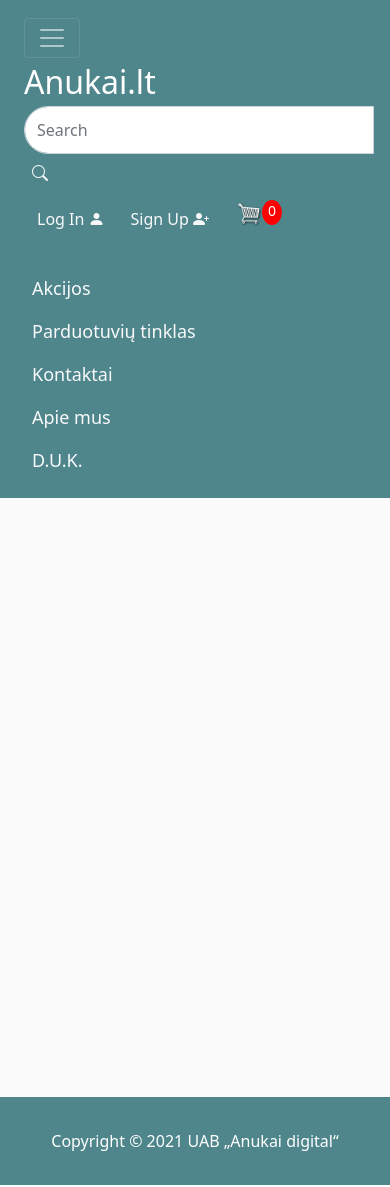
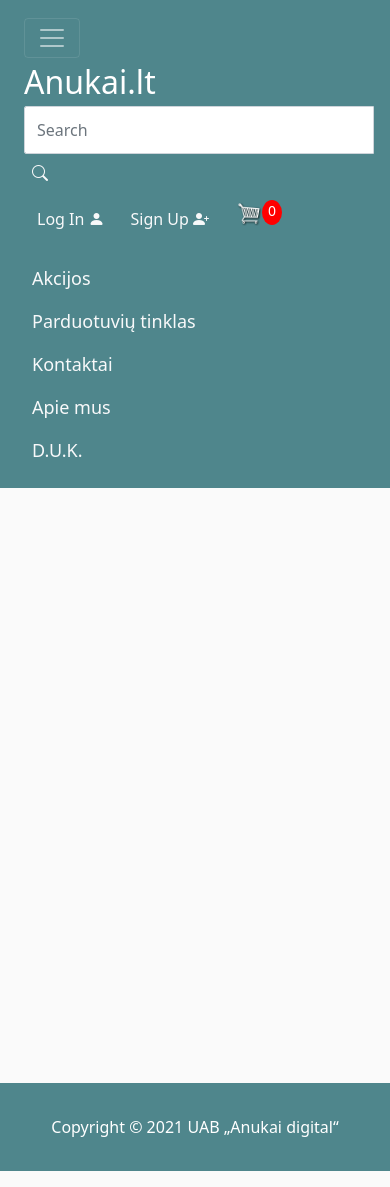
Before and after one commit to balbazauras/Anukai, a Django app: page /search/ in a window 390 px wide, after a click that opens the changed part. Run offline with Django 3.2, Linux system fonts and the light colour scheme; some libraries are stand-ins or nearby versions.

Commit message:
Fixed responsivness and footer

```diff
--- a/ecommerce/static/css/main.css
+++ b/ecommerce/static/css/main.css
@@ -1,6 +1,5 @@
 body{
 	background-color: hsl(0, 0%, 98%);
-
 }
 
 h1,h2,h3,h4,h5,h6{
@@ -10,7 +9,7 @@
 .container{
 	min-width: 90%;
 	max-width: 90%;
-	min-height: calc(100vh - 245px);
+	min-height: calc(100vh - 265px);
 }
 
 .box-element{
@@ -66,8 +65,9 @@
 }
 
 .img-responsive{
-	width: 400px;
-	max-width: 400px;
+	min-width: 300px;
+	width: 300px;
+	max-width: 300px;
 	height: auto;
 	margin-top: 3rem;
 }
@@ -118,8 +118,9 @@
 }
 
 .navigationbtns{
+	border-bottom: medium;
 	width: 100%;
-	background-color: #4f868c!important
+	background-color: #4f868c!important;
 }
 
 .navbar-brand{
@@ -136,7 +137,7 @@
 }
 
 #sidebar {
-	min-width: 250px;
+	min-width: 150px;
 	max-width: 250px;
 	background: #4f868c!important;
     color: #fff;
@@ -215,8 +216,8 @@
     #sidebar.active {
         margin-left: 0;
     }
+
 }
-
 
 .card {
     background-color: #fff;
@@ -229,7 +230,7 @@
 
 .form-control {
     height: 48px;
-    border-radius: 25px
+    border-radius: 2px;
 }
 
 .form-control:focus {
@@ -241,13 +242,8 @@
     text-indent: 10px
 }
 
-
 .comment-text {
     font-size: 13px
-}
-
-.wish {
-    color: #35b69f
 }
 
 .user-feed {
--- a/ecommerce/store/templates/store/index.html
+++ b/ecommerce/store/templates/store/index.html
@@ -129,9 +129,9 @@
             </div>
         </div>
 
-        <div class="flex-row navigationbtns col-lg-12" id="navbarSupportedContent">
-            <div class="navbar navbar-expand-lg navbar-light ">
-                <ul class="navbar-nav col-12 justify-content-around">
+        <div class="flex-row navigationbtns navbar">
+            <div class="navbar-light collapse navbar-collapse"  id="navbarSupportedContent">
+                <ul class="navbar-nav col-sm-12 justify-content-around">
                     <li class="nav-item">
                         <a href="#" class="nav-link text-light">Akcijos</a>
                     </li>
@@ -156,7 +156,7 @@
         <br> {% block content %} {% endblock content %}
     </div>
 
-    <footer class="p-3 bg-dark text-white text-center">
+    <footer class="p-3 mt-3 mb-3 bg-dark text-white text-center">
         <div>
             <p class="lead">
             <p>Copyright &copy; 2021 UAB „Anukai digital“</p>
--- a/ecommerce/store/templates/store/single.html
+++ b/ecommerce/store/templates/store/single.html
@@ -23,7 +23,7 @@
                 <h3 class="card-title">Rounded Chair</h3>
                 <h6 class="card-subtitle">globe type chair for rest</h6>
                 <div class="row">
-                    <div class="col-lg-5 col-md-5 col-sm-6">
+                    <div class="col-lg-5 col-md-7 col-sm-9">
                         <div class="white-box text-center" id="itemImg"><img src="{{ baseUrl }}images/{{product.image}}"
                                 class="img-responsive"></div>
                     </div>
--- a/ecommerce/store/templates/store/store.html
+++ b/ecommerce/store/templates/store/store.html
@@ -119,7 +119,7 @@
      <!-- Page Content -->
         <div class="row">
             {% for product in products%}
-            <div class="col-md-3 ml-3">
+            <div class="col-lg-4 col-md-5 col-sm-5 ml-3">
                 <a href='/product/{{product.slug}}'><img class="thumbnail" src="images/{{product.image}}"></a>
                 <div class="box-element product">
                     <a href='/product/{{product.slug}}'><h6><strong>{{product.name}}</strong></h6></a>
@@ -130,10 +130,11 @@
             </div>
             {% endfor %}
         </div>
-        {% endblock content %}
+
     </div>
 
     <script src="https://cdn.jsdelivr.net/npm/bootstrap@5.1.3/dist/js/bootstrap.bundle.min.js" integrity="sha384-ka7Sk0Gln4gmtz2MlQnikT1wXgYsOg+OMhuP+IlRH9sENBO0LRn5q+8nbTov4+1p" crossorigin="anonymous"></script>
+    {% endblock content %}
 </body>
 
 </html>
```
